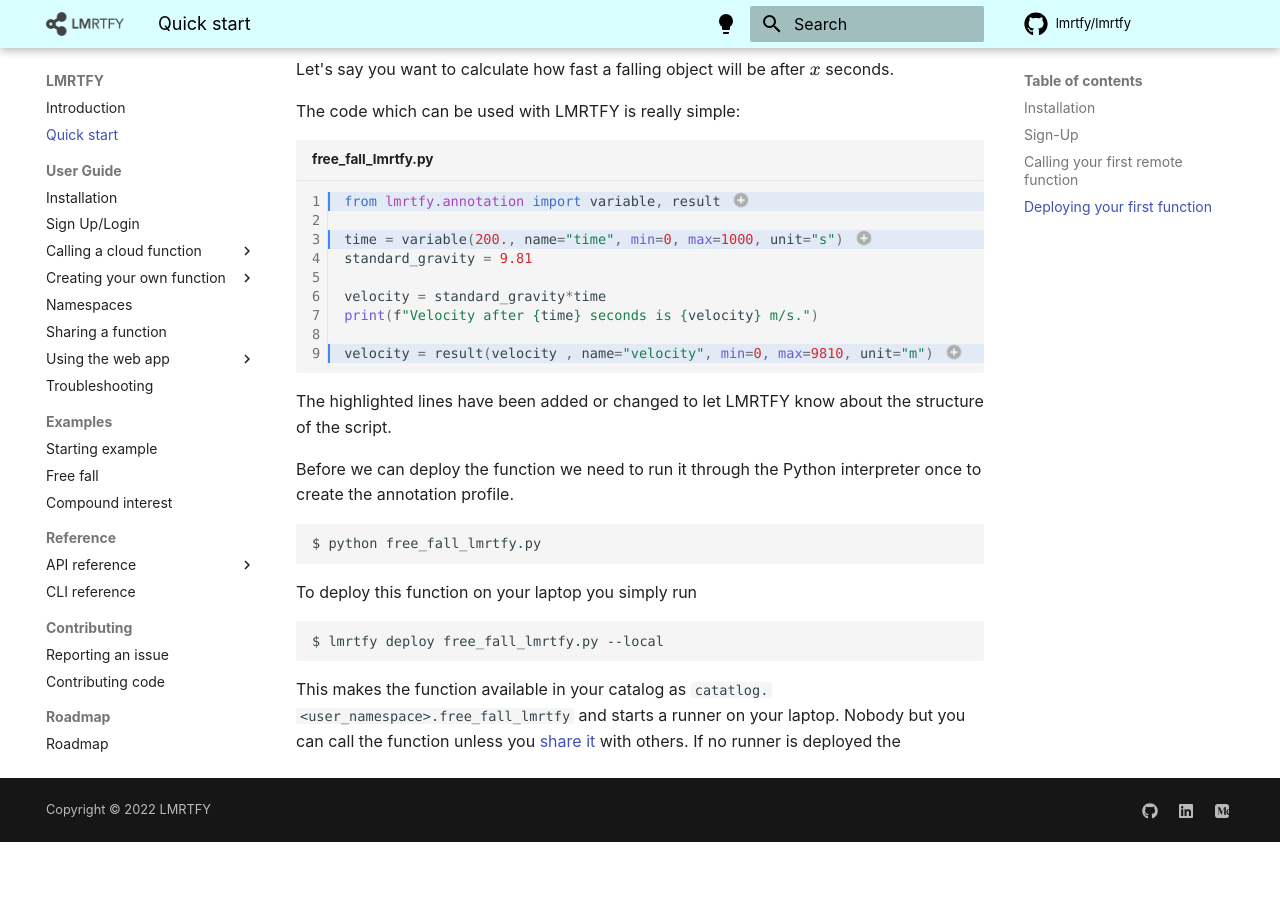
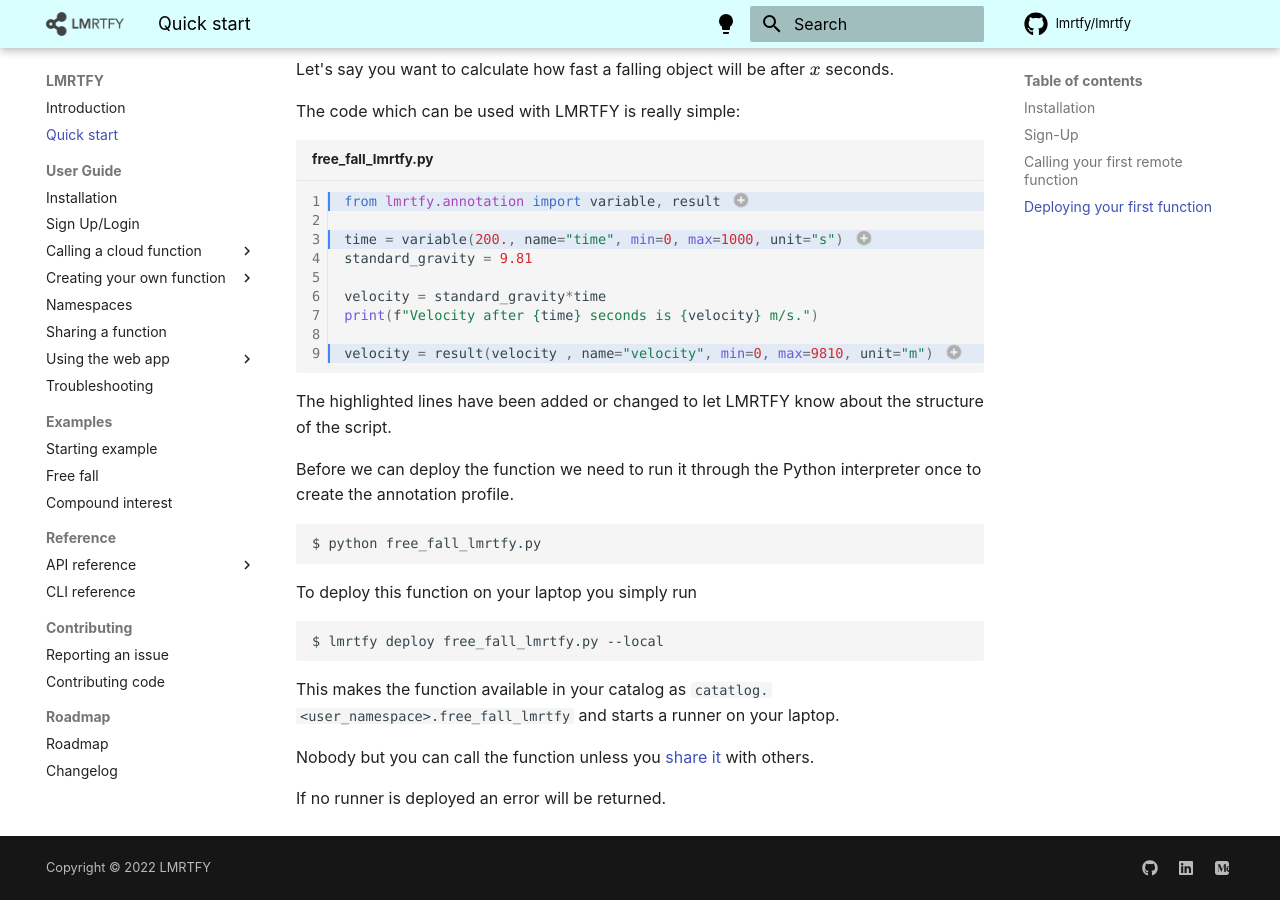
Before and after one commit to lmrtfy/lmrtfy, an MkDocs documentation site: the page built from docs/quickstart.md, in a window 1280 px wide and 900 px high, scrolled down 1579 px. Built offline with MkDocs 1.6.1 and Material for MkDocs 9.7.7, drawn with Linux system fonts in a browser that asks for light colours; comment, search, counter and statistics services are not loaded; the version menu is left out; before the commit the page ends 2421 px from its top, so only the background shows below that.

Commit message:
unfinished sentence..

````diff
--- a/docs/quickstart.md
+++ b/docs/quickstart.md
@@ -105,6 +105,11 @@ To deploy this function on your laptop you simply run
 ```shell
 $ lmrtfy deploy free_fall_lmrtfy.py --local
 ```
-This makes the function available in your catalog as `catatlog.<user_namespace>.free_fall_lmrtfy`
-and starts a runner on your laptop. Nobody but you can call the function unless you
-[share it](user_guide/sharing/sharing.md) with others. If no runner is deployed the
+This makes the function available in your catalog as
+```catatlog.<user_namespace>.free_fall_lmrtfy```
+and starts a runner on your laptop.
+
+Nobody but you can call the function unless you
+[share it](user_guide/sharing/sharing.md) with others.
+
+If no runner is deployed an error will be returned.
````
